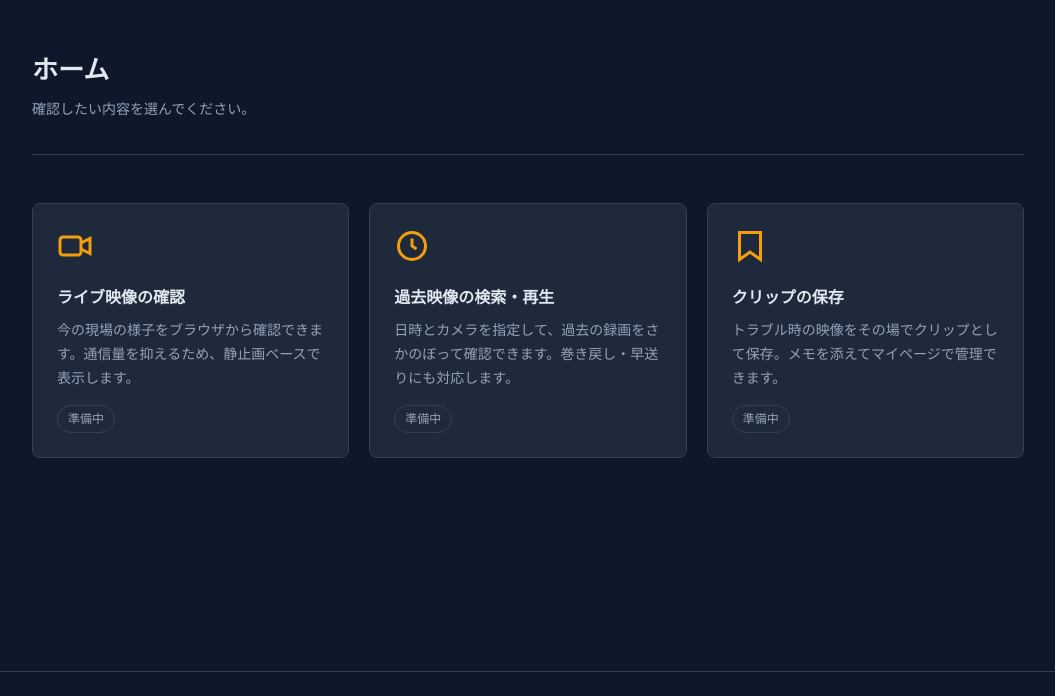
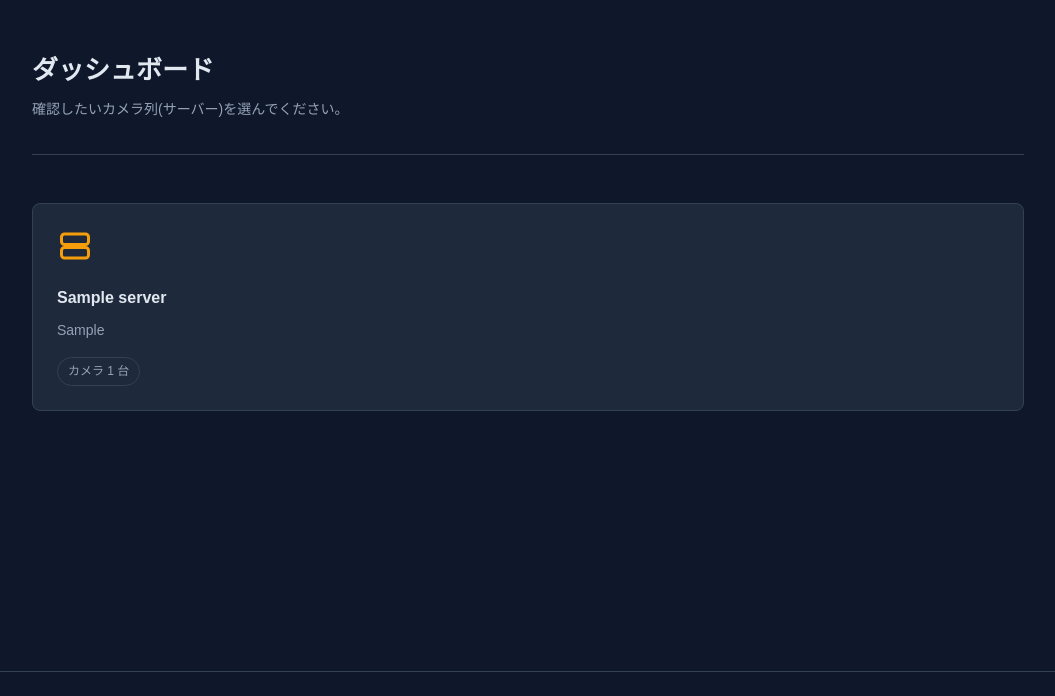
Before and after one commit to Kouichi-sys/RUNTEQ_1100760001_Kouichi, a Django app: page /home/ in a window 1280 px wide. Shown: the part 66-762 px from the top of the page, without its empty margins (112-1167 px from the left). Run offline with Django 5.2, Linux system fonts and the light colour scheme; a user stored in the database is signed in; tables that the repository leaves empty hold one stand-in row (values such as "Sample post").

Commit message:
ダッシュボード(カメラ列選択)を追加
ログイン後のホームを、カメラ列(サーバー)を選ぶダッシュボードに
置き換えた。サーバーを選ぶと、そのサーバーのカメラ一覧に遷移する。

- pages:home をDashboardViewに変更し、サーバー一覧を表示
- /servers/<id>/ にカメラ一覧(cameras:server_detail)を追加
- カメラ台数はannotate、カメラ一覧はprefetch_relatedでN+1を回避
- 動作確認用のサンプル構成を作るcreate_demo_camerasコマンドを追加
  (本番にダミーが入らないよう、build.shでは環境変数で明示的に有効化した時だけ実行)
- READMEの画面構成表・機能チェックリスト・立ち上げ手順を更新

Co-Authored-By: Claude Opus 5 <noreply@anthropic.com>

```diff
--- /dev/null
+++ b/cameras/urls.py
@@ -0,0 +1,9 @@
+from django.urls import path
+
+from . import views
+
+app_name = "cameras"
+
+urlpatterns = [
+    path("<int:pk>/", views.ServerDetailView.as_view(), name="server_detail"),
+]
--- a/config/urls.py
+++ b/config/urls.py
@@ -6,6 +6,7 @@ from django.urls import include, path
 urlpatterns = [
     path("admin/", admin.site.urls),
     path("home/", include("pages.urls")),
+    path("servers/", include("cameras.urls")),
     # "/" をログイン画面にするため、最後に置く
     path("", include("accounts.urls")),
 ]
--- a/pages/urls.py
+++ b/pages/urls.py
@@ -5,5 +5,5 @@ from . import views
 app_name = "pages"
 
 urlpatterns = [
-    path("", views.HomeView.as_view(), name="home"),
+    path("", views.DashboardView.as_view(), name="home"),
 ]
--- a/pages/views.py
+++ b/pages/views.py
@@ -1,11 +1,20 @@
 from django.contrib.auth.mixins import LoginRequiredMixin
-from django.views.generic import TemplateView
+from django.db.models import Count
+from django.views.generic import ListView
+
+from cameras.models import Server
 
 
-class HomeView(LoginRequiredMixin, TemplateView):
-    """ログイン後のホーム。各機能への入り口をまとめる。
+class DashboardView(LoginRequiredMixin, ListView):
+    """ログイン後のダッシュボード。カメラ列(サーバー)を選ぶ入り口。
 
-    カメラ列の選択を含むダッシュボードは Issue #9 でここを置き換える。
+    複数アプリの情報を集約する画面のため、pagesアプリに置いている。
     """
 
+    model = Server
     template_name = "home.html"
+    context_object_name = "servers"
+
+    def get_queryset(self):
+        # カメラ台数をSQL側で数え、テンプレートでのN+1を避ける
+        return Server.objects.annotate(camera_count=Count("cameras"))
--- a/static/css/style.css
+++ b/static/css/style.css
@@ -300,3 +300,38 @@ a {
   font-size: 12px;
   color: var(--text-muted);
 }
+
+/* ===== ダッシュボード ===== */
+.card--link {
+  display: block;
+  color: inherit;
+  text-decoration: none;
+  transition: border-color 0.15s, transform 0.15s;
+}
+
+.card--link:hover {
+  border-color: var(--accent);
+  transform: translateY(-2px);
+}
+
+.breadcrumb {
+  margin: 0 0 8px;
+  font-size: 13px;
+  color: var(--text-muted);
+}
+
+.empty {
+  border-top: 1px solid var(--border);
+  padding: 48px 0;
+  text-align: center;
+}
+
+.empty__text {
+  margin: 0 0 4px;
+}
+
+.empty__note {
+  margin: 0;
+  font-size: 14px;
+  color: var(--text-muted);
+}
--- a/templates/home.html
+++ b/templates/home.html
@@ -1,47 +1,32 @@
 {% extends "base.html" %}
 
-{% block title %}NxWitnessViewer | ホーム{% endblock %}
+{% block title %}NxWitnessViewer | ダッシュボード{% endblock %}
 
 {% block content %}
 <section class="page-head">
-  <h1 class="page-head__title">ホーム</h1>
-  <p class="page-head__lead">確認したい内容を選んでください。</p>
+  <h1 class="page-head__title">ダッシュボード</h1>
+  <p class="page-head__lead">確認したいカメラ列(サーバー)を選んでください。</p>
 </section>
 
-<section class="features">
-  <div class="card">
-    <svg class="card__icon" viewBox="0 0 24 24" fill="none" stroke="currentColor" stroke-width="2" aria-hidden="true">
-      <rect x="2" y="6" width="14" height="12" rx="2"/>
-      <path d="M16 10l6-3v10l-6-3"/>
-    </svg>
-    <h2 class="card__title">ライブ映像の確認</h2>
-    <p class="card__text">
-      今の現場の様子をブラウザから確認できます。通信量を抑えるため、静止画ベースで表示します。
-    </p>
-    <span class="card__status">準備中</span>
-  </div>
-
-  <div class="card">
-    <svg class="card__icon" viewBox="0 0 24 24" fill="none" stroke="currentColor" stroke-width="2" aria-hidden="true">
-      <circle cx="12" cy="12" r="9"/>
-      <path d="M12 7v5l3 2"/>
-    </svg>
-    <h2 class="card__title">過去映像の検索・再生</h2>
-    <p class="card__text">
-      日時とカメラを指定して、過去の録画をさかのぼって確認できます。巻き戻し・早送りにも対応します。
-    </p>
-    <span class="card__status">準備中</span>
-  </div>
-
-  <div class="card">
-    <svg class="card__icon" viewBox="0 0 24 24" fill="none" stroke="currentColor" stroke-width="2" aria-hidden="true">
-      <path d="M5 3h14v18l-7-5-7 5V3z"/>
-    </svg>
-    <h2 class="card__title">クリップの保存</h2>
-    <p class="card__text">
-      トラブル時の映像をその場でクリップとして保存。メモを添えてマイページで管理できます。
-    </p>
-    <span class="card__status">準備中</span>
-  </div>
-</section>
+{% if servers %}
+  <section class="features">
+    {% for server in servers %}
+      <a class="card card--link" href="{% url 'cameras:server_detail' server.pk %}">
+        <svg class="card__icon" viewBox="0 0 24 24" fill="none" stroke="currentColor" stroke-width="2" aria-hidden="true">
+          <rect x="3" y="4" width="18" height="7" rx="2"/>
+          <rect x="3" y="13" width="18" height="7" rx="2"/>
+          <path d="M7 7.5h.01M7 16.5h.01"/>
+        </svg>
+        <h2 class="card__title">{{ server.name }}</h2>
+        <p class="card__text">{{ server.line }}</p>
+        <span class="card__status">カメラ {{ server.camera_count }} 台</span>
+      </a>
+    {% endfor %}
+  </section>
+{% else %}
+  <section class="empty">
+    <p class="empty__text">カメラ列(サーバー)がまだ登録されていません。</p>
+    <p class="empty__note">管理画面から登録してください。</p>
+  </section>
+{% endif %}
 {% endblock %}
```
Also changed, not shown: cameras/management/commands/create_demo_cameras.py (added, +54 -0 lines), cameras/views.py (added, +16 -0 lines), templates/cameras/server_detail.html (added, +32 -0 lines), README.md, cameras/management/__init__.py (added), cameras/management/commands/__init__.py (added), 2 other files.
